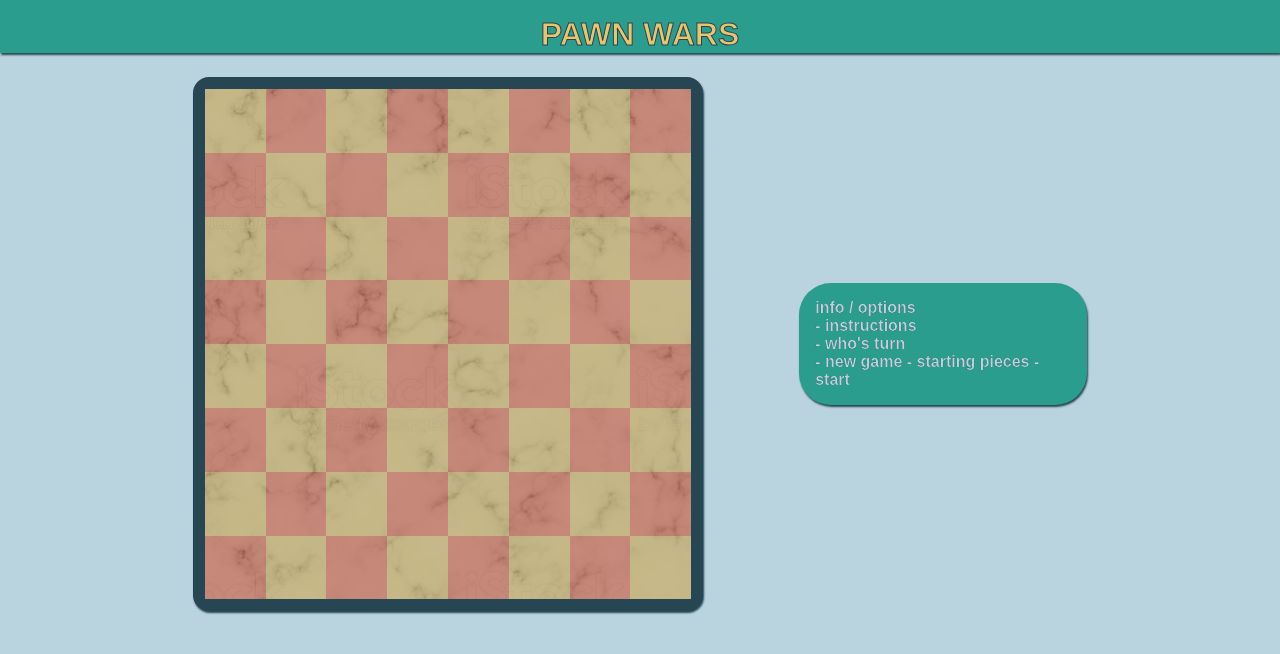
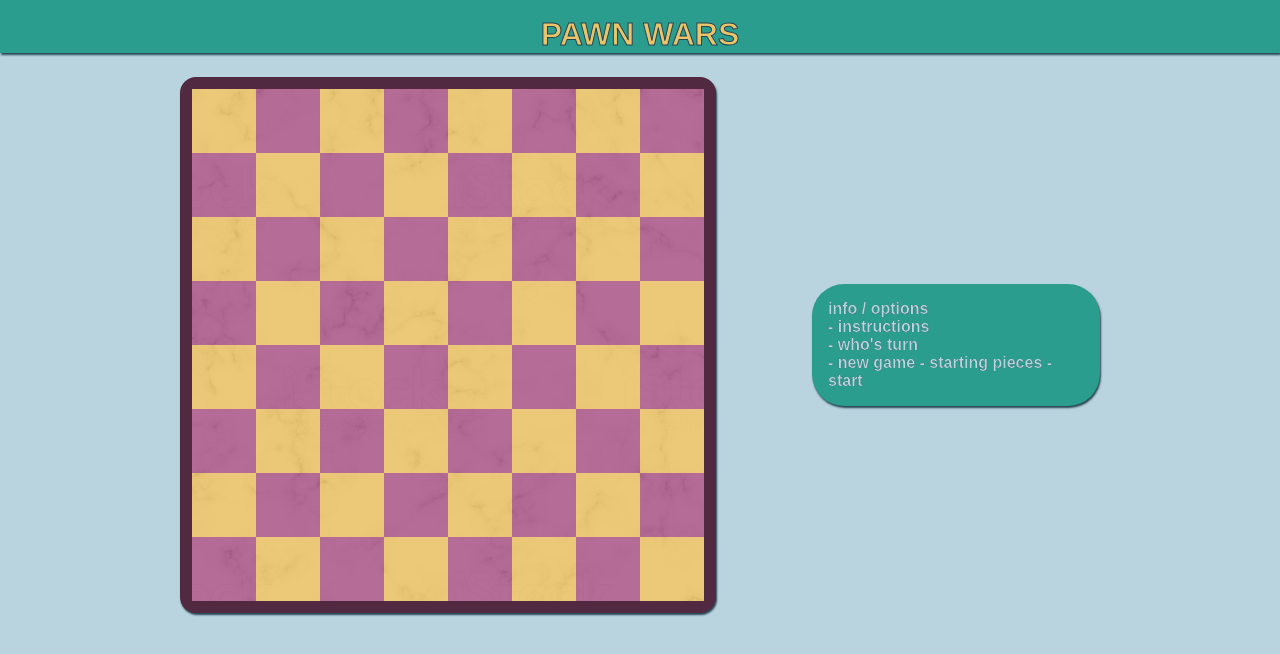
Before and after one commit to cooljasonmelton/pawn-wars, a React (Create React App) app: page / in a window 1280 px wide. Shown: the top 654 px of the page. Built offline with nearby package versions, Linux system fonts and the light colour scheme.

Commit message:
styling board

```diff
--- a/src/App.css
+++ b/src/App.css
@@ -55,21 +55,17 @@
 /* BOARD CONTAINER */
 .board-c{
     position: relative;
-    width: 38%;
+    width: 40%;
 
     border-radius: 1em;
-    border: 0.8em solid #264653;
-    background-color: #264653;
+    border: 0.8em solid #512940;
+    background-color: #512940;
 }
 
 .board-c:after{
     content: '';
-
     display: block;
     padding-top: 100%;
-
-    border: 0.8em solid #264653;
-    border-radius: 1em;
 }
 
 /* INFO CONTAINER */
--- a/src/board/Board.css
+++ b/src/board/Board.css
@@ -1,18 +1,20 @@
 .Board{
     position: absolute;
+
     width: 100%;
     height: 100%;
+
     display: grid;
     grid-template: repeat(8, 1fr) / repeat(8, 1fr);
+
     background-image: url('../images/marble.jpg');
-    opacity: 0.8;
 }
 
 .square{
     width: 100%;
     height: 100%;
-    opacity: 0.7;
+    opacity: 0.9;
 }
 
 .bl{background-color: #E9C46A}
-.wh{background-color: #E76F51}
+.wh{background-color: #AD5C8B}
```
